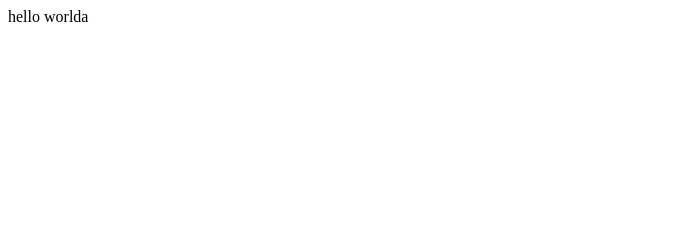
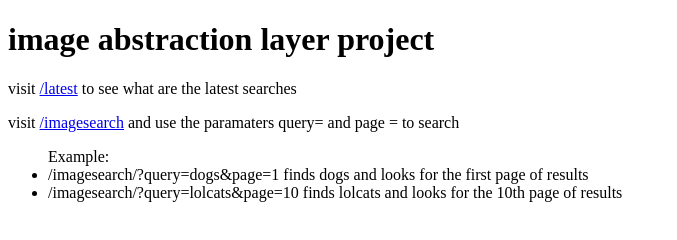
Before and after one commit to sparklie3/image-abstraction, a website: page public/index.html in a window 1280 px wide. Shown: the whole page, without its empty margins (0-677 px from the left). Drawn offline with Linux system fonts and the light colour scheme.

Commit message:
updated index.html to give some instructions

```diff
--- a/public/index.html
+++ b/public/index.html
@@ -11,7 +11,13 @@
 </head>
 
 <body>
+    <h1>image abstraction layer project</h1>
+    <p>visit <a href="/latest">/latest</a> to see what are the latest searches</p>
+    <p>visit <a href="imagesearch/?query=test&page=1">/imagesearch</a> and use the paramaters query= and page = to search</p>
+    <ul>Example:
+    <li>/imagesearch/?query=dogs&page=1  finds dogs and looks for the first page of results</li>
+    <li>/imagesearch/?query=lolcats&page=10  finds lolcats and looks for the 10th page of results</li>
+    </ul>
 
-    hello worlda
 </body>
 </html>
```
